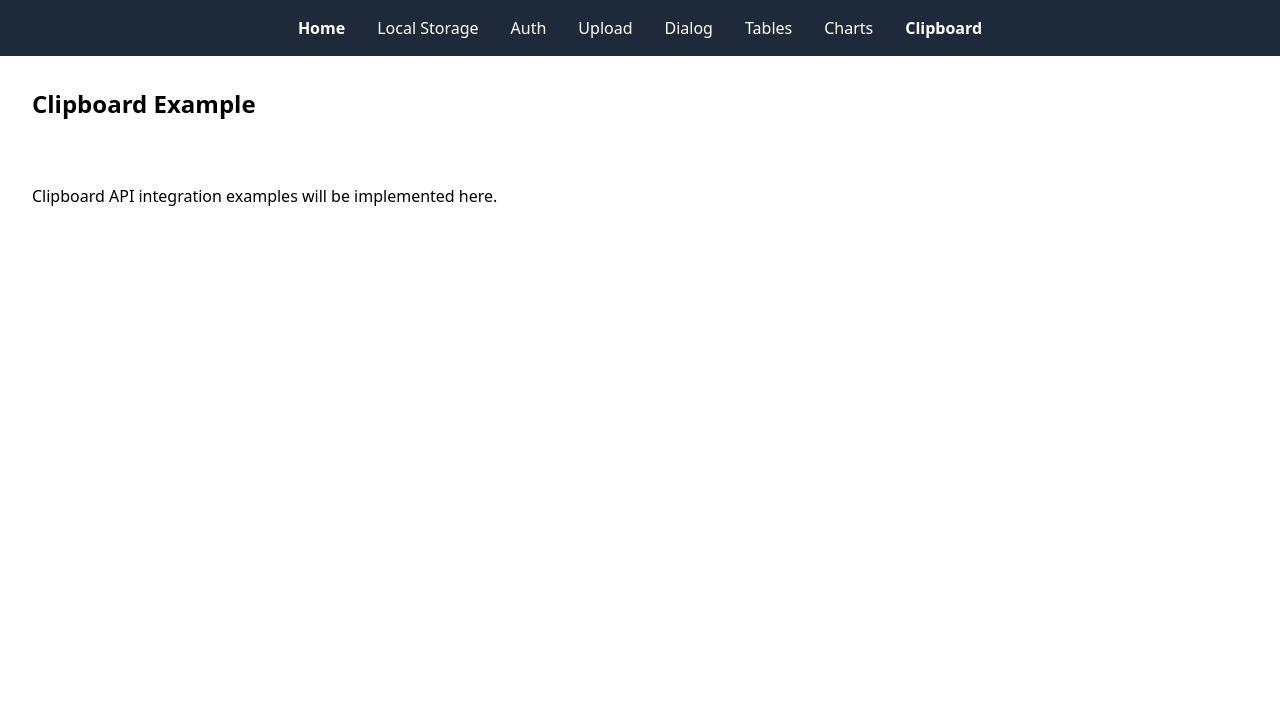
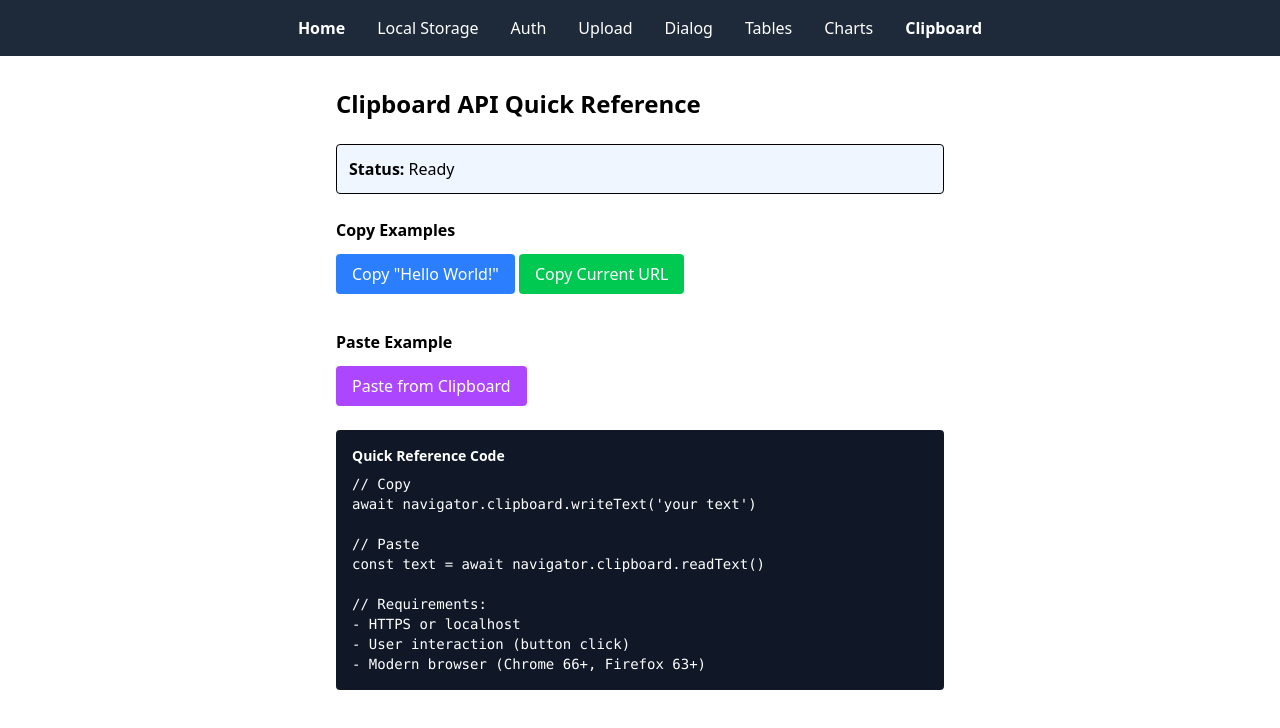
Before and after one commit to BurnySc2/svelte-template, a SvelteKit app: page /clipboard in a window 1280 px wide. Shown: the top 728 px of the page. Built offline with nearby package versions, Linux system fonts and the light colour scheme.

Commit message:
Add clipboard example

```diff
--- a/src/lib/components/Navigation.svelte
+++ b/src/lib/components/Navigation.svelte
@@ -4,15 +4,20 @@
 	const isActive = (path: string) => $page.url.pathname.includes(path)
 </script>
 
-<nav class="bg-gray-800 text-white p-4">
+<nav class="bg-gray-800 p-4 text-white">
 	<div class="container mx-auto flex justify-center space-x-8">
-		<a href="/" class="hover:text-gray-300 transition-colors { isActive('/') ? 'font-bold' : '' }">Home</a>
-		<a href="/my-localstorage" class="hover:text-gray-300 transition-colors { isActive('/my-localstorage') ? 'font-bold' : '' }">Local Storage</a>
-		<a href="/auth" class="hover:text-gray-300 transition-colors { isActive('/auth') ? 'font-bold' : '' }">Auth</a>
-		<a href="/upload" class="hover:text-gray-300 transition-colors { isActive('/upload') ? 'font-bold' : '' }">Upload</a>
-		<a href="/dialog" class="hover:text-gray-300 transition-colors { isActive('/dialog') ? 'font-bold' : '' }">Dialog</a>
-		<a href="/tables" class="hover:text-gray-300 transition-colors { isActive('/tables') ? 'font-bold' : '' }">Tables</a>
-		<a href="/charts" class="hover:text-gray-300 transition-colors { isActive('/charts') ? 'font-bold' : '' }">Charts</a>
-		<a href="/clipboard" class="hover:text-gray-300 transition-colors { isActive('/clipboard') ? 'font-bold' : '' }">Clipboard</a>
+		<a href="/" class="transition-colors hover:text-gray-300 {isActive('/') ? 'font-bold' : ''}">Home</a>
+		<a
+			href="/my-localstorage"
+			class="transition-colors hover:text-gray-300 {isActive('/my-localstorage') ? 'font-bold' : ''}">Local Storage</a
+		>
+		<a href="/auth" class="transition-colors hover:text-gray-300 {isActive('/auth') ? 'font-bold' : ''}">Auth</a>
+		<a href="/upload" class="transition-colors hover:text-gray-300 {isActive('/upload') ? 'font-bold' : ''}">Upload</a>
+		<a href="/dialog" class="transition-colors hover:text-gray-300 {isActive('/dialog') ? 'font-bold' : ''}">Dialog</a>
+		<a href="/tables" class="transition-colors hover:text-gray-300 {isActive('/tables') ? 'font-bold' : ''}">Tables</a>
+		<a href="/charts" class="transition-colors hover:text-gray-300 {isActive('/charts') ? 'font-bold' : ''}">Charts</a>
+		<a href="/clipboard" class="transition-colors hover:text-gray-300 {isActive('/clipboard') ? 'font-bold' : ''}"
+			>Clipboard</a
+		>
 	</div>
 </nav>
--- a/src/routes/charts/+page.svelte
+++ b/src/routes/charts/+page.svelte
@@ -2,7 +2,7 @@
 	let { children } = $props()
 </script>
 
-<h1 class="text-2xl font-bold p-8">Charts Example</h1>
+<h1 class="p-8 text-2xl font-bold">Charts Example</h1>
 <p class="p-8">Interactive charts with hover tooltips will be implemented here.</p>
 
 {@render children?.()}
--- a/src/routes/clipboard/+page.svelte
+++ b/src/routes/clipboard/+page.svelte
@@ -1,8 +1,113 @@
 <script lang="ts">
+	import { browser } from '$app/environment'
+
 	let { children } = $props()
+
+	// Simple state
+	let status_msg = $state('Ready')
+	let copied_text = $state('')
+	let pasted_text = $state('')
+
+	// Copy to clipboard - main function
+	const copy_text = async (text: string) => {
+		if (!browser) {
+			status = 'Not in browser'
+			return
+		}
+
+		try {
+			await navigator.clipboard.writeText(text)
+			copied_text = text
+			status_msg = 'Copied!'
+			setTimeout(() => (status_msg = 'Ready'), 1500)
+		} catch (err) {
+			status_msg = 'Copy failed'
+			console.error(err)
+		}
+	}
+
+	// Paste from clipboard - main function
+	const paste_text = async () => {
+		if (!browser) {
+			status = 'Not in browser'
+			return
+		}
+
+		try {
+			const text = await navigator.clipboard.readText()
+			pasted_text = text
+			status_msg = 'Pasted!'
+			setTimeout(() => (status_msg = 'Ready'), 1500)
+		} catch (err) {
+			status_msg = 'Paste failed (needs permission)'
+			console.error(err)
+		}
+	}
+
+	// Quick copy examples
+	const copy_hello = () => copy_text('Hello World!')
+	const copy_url = () => copy_text(window.location.href)
 </script>
 
-<h1 class="text-2xl font-bold p-8">Clipboard Example</h1>
-<p class="p-8">Clipboard API integration examples will be implemented here.</p>
+<div class="mx-auto max-w-2xl space-y-6 p-8">
+	<h1 class="text-2xl font-bold">Clipboard API Quick Reference</h1>
+
+	<!-- Status -->
+	<div class="rounded border bg-blue-50 p-3">
+		<strong>Status:</strong>
+		{status_msg}
+	</div>
+
+	<!-- Copy Examples -->
+	<div class="space-y-3">
+		<h2 class="font-semibold">Copy Examples</h2>
+
+		<button onclick={copy_hello} class="rounded bg-blue-500 px-4 py-2 text-white hover:bg-blue-600">
+			Copy "Hello World!"
+		</button>
+
+		<button onclick={copy_url} class="rounded bg-green-500 px-4 py-2 text-white hover:bg-green-600">
+			Copy Current URL
+		</button>
+
+		{#if copied_text}
+			<div class="rounded bg-gray-100 p-2 text-sm">
+				Last copied: <code>{copied_text}</code>
+			</div>
+		{/if}
+	</div>
+
+	<!-- Paste Example -->
+	<div class="space-y-3">
+		<h2 class="font-semibold">Paste Example</h2>
+
+		<button onclick={paste_text} class="rounded bg-purple-500 px-4 py-2 text-white hover:bg-purple-600">
+			Paste from Clipboard
+		</button>
+
+		{#if pasted_text}
+			<div class="max-h-20 overflow-auto rounded bg-gray-100 p-2 text-sm">
+				Pasted: <code>{pasted_text}</code>
+			</div>
+		{/if}
+	</div>
+
+	<!-- Quick Reference Code -->
+	<div class="rounded bg-gray-900 p-4 text-sm text-white">
+		<h3 class="mb-2 font-bold">Quick Reference Code</h3>
+		<pre class="whitespace-pre-wrap"><code
+				>// Copy
+await navigator.clipboard.writeText('your text')
+
+// Paste
+const text = await navigator.clipboard.readText()
+
+// Requirements:
+- HTTPS or localhost
+- User interaction (button click)
+- Modern browser (Chrome 66+, Firefox 63+)</code
+			></pre>
+	</div>
+</div>
 
 {@render children?.()}
--- a/src/routes/dialog/+page.svelte
+++ b/src/routes/dialog/+page.svelte
@@ -2,7 +2,7 @@
 	let { children } = $props()
 </script>
 
-<h1 class="text-2xl font-bold p-8">Dialog Example</h1>
+<h1 class="p-8 text-2xl font-bold">Dialog Example</h1>
 <p class="p-8">Dialog and modal functionality will be implemented here.</p>
 
 {@render children?.()}
--- a/src/routes/tables/+page.svelte
+++ b/src/routes/tables/+page.svelte
@@ -2,7 +2,7 @@
 	let { children } = $props()
 </script>
 
-<h1 class="text-2xl font-bold p-8">Tables Example</h1>
+<h1 class="p-8 text-2xl font-bold">Tables Example</h1>
 <p class="p-8">Data tables with hover tooltips will be implemented here.</p>
 
 {@render children?.()}
--- a/src/routes/upload/+page.svelte
+++ b/src/routes/upload/+page.svelte
@@ -2,7 +2,7 @@
 	let { children } = $props()
 </script>
 
-<h1 class="text-2xl font-bold p-8">File Upload Example</h1>
+<h1 class="p-8 text-2xl font-bold">File Upload Example</h1>
 <p class="p-8">File upload functionality will be implemented here.</p>
 
 {@render children?.()}
```
